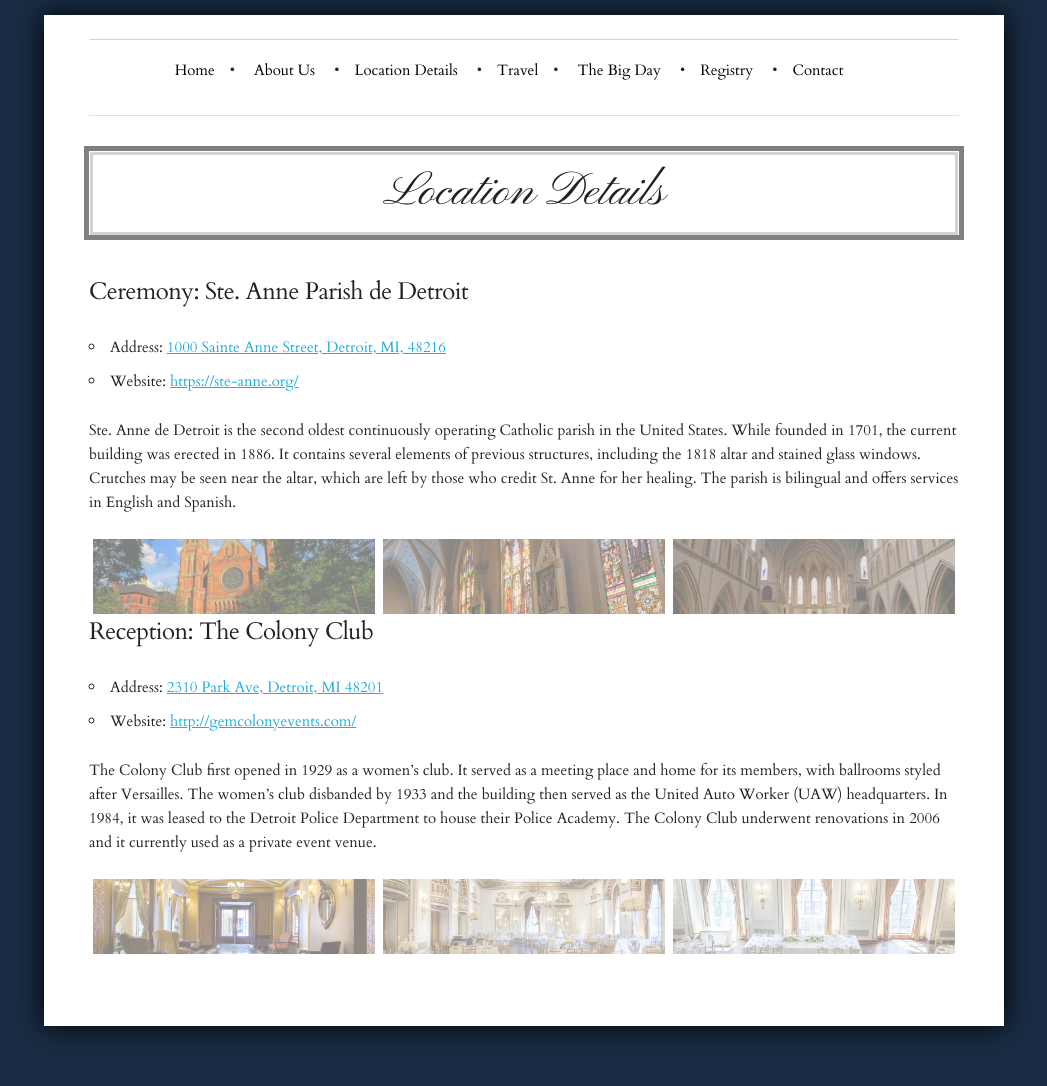
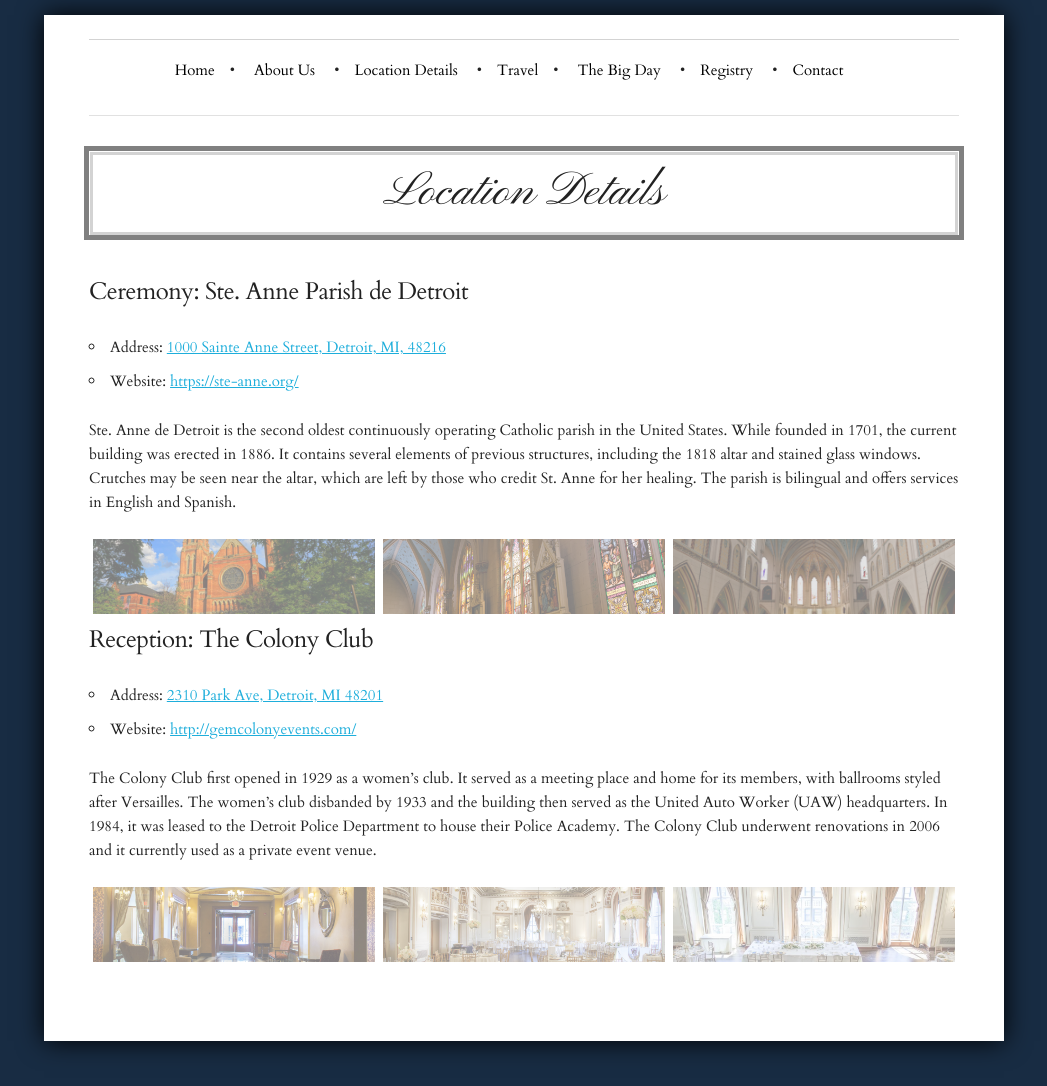
Before and after one commit to cjjeakle/DroletJeakleWedding, a Jekyll site: the page built from location_details/index.html, in a window 1280 px wide. Shown: the whole page, without its empty margins (116-1163 px from the left). Built offline with Jekyll 4.4.1, drawn with Linux system fonts in a browser that asks for light colours; nearby versions of some CDN libraries.

Commit message:
Updated slide show formatting.

```diff
--- a/location_details/index.html
+++ b/location_details/index.html
@@ -16,14 +16,6 @@
 The parish is bilingual and offers services in English and Spanish.
 </p>
 <div class="slide-show">
-  <div class="row">
-    <img
-      class="display-image"
-      id="steAnneSlideShowDisplay"
-      title="Photo used with permission of Ste. Anne De Detroit."
-      style="display: none"
-    />
-  </div>
   <div class="row thumbnails">
     <div class="thumbnail-container">
       <img
@@ -50,6 +42,14 @@
       />
     </div>
   </div>
+  <div class="row">
+    <img
+      class="display-image"
+      id="steAnneSlideShowDisplay"
+      title="Photo used with permission of Ste. Anne De Detroit."
+      style="display: none"
+    />
+  </div>
 </div>
 
 <h5>Reception: The Colony Club</h5>
@@ -65,14 +65,6 @@
 The Colony Club underwent renovations in 2006 and it currently used as a private event venue.
 </p>
 <div class="slide-show">
-  <div class="row">
-    <img
-      class="display-image"
-      id="colonyClubSlideShowDisplay"
-      title="Photo used with permission of Gem Colony Events."
-      style="display: none"
-    />
-  </div>
   <div class="row thumbnails">
     <div class="thumbnail-container">
       <img
@@ -99,4 +91,12 @@
       />
     </div>
   </div>
+  <div class="row">
+    <img
+      class="display-image"
+      id="colonyClubSlideShowDisplay"
+      title="Photo used with permission of Gem Colony Events."
+      style="display: none"
+    />
+  </div>
 </div>
--- a/static/css/main.css
+++ b/static/css/main.css
@@ -146,28 +146,24 @@
  */
  .slide-show {
     text-align: center;
-    box-sizing: border-box;
-    position: relative;
 }
 
 .slide-show .thumbnails {
-    list-style: none;
     display: flex;
     flex-flow: row;
-    justify-content: space-around;
-    height: 5em;
+    max-height: 5em;
+    margin-bottom: .5em;
 }
 
 .slide-show .thumbnail-container {
     text-align: center;
     margin-left: .25em;
     margin-right: .25em;
-    flex: 1 0 0px;
-    height: auto;
 }
 
 .slide-show .thumbnail {
     object-fit: cover;
+    min-height: 5em;
     opacity: .5;
 }
 
```
